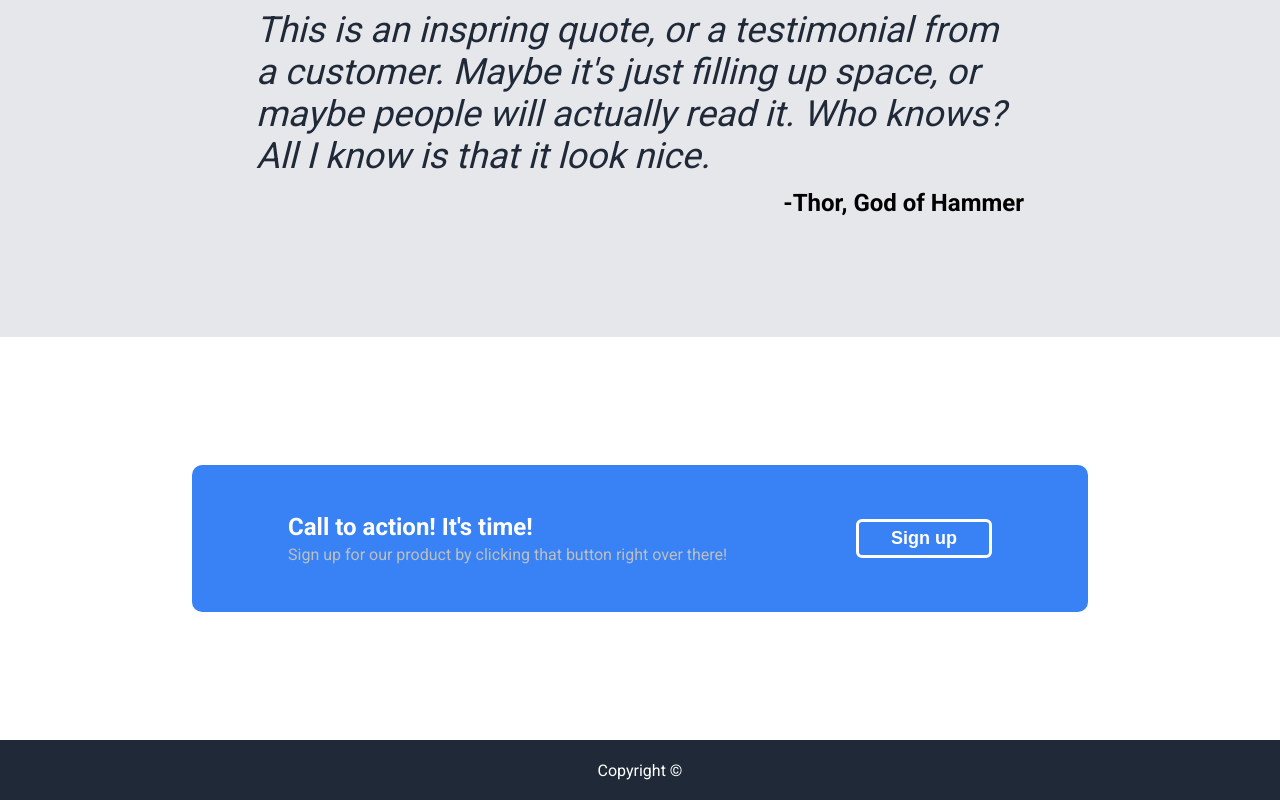
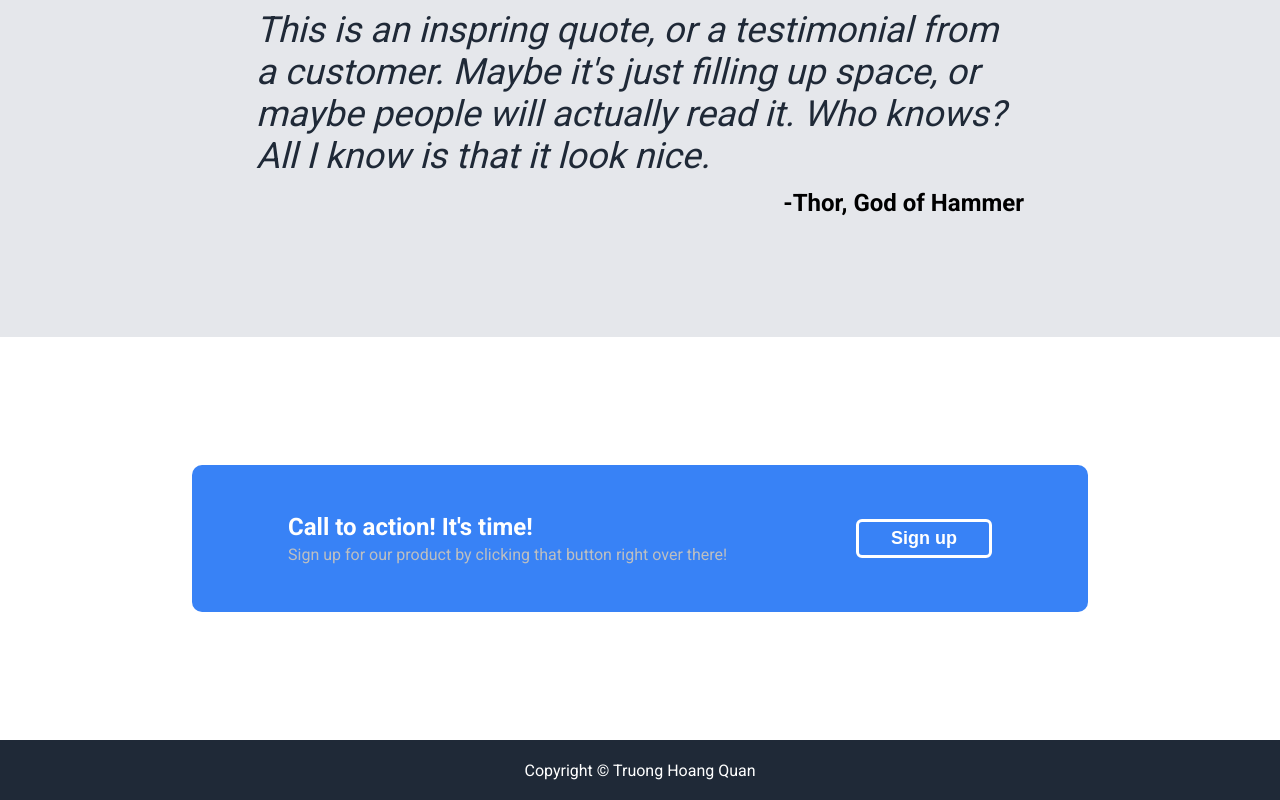
Before and after one commit to hoangquan456/landing-page, a plain HTML site: page index.html in a window 1280 px wide. Shown: the part 1119-1919 px from the top of the page. Drawn offline with Linux system fonts and the light colour scheme.

Commit message:
Finish CSS for section 2,3,4. Fix typo in html

```diff
--- a/index.html
+++ b/index.html
@@ -82,7 +82,7 @@
     </div>
 
     <div class = "footer">
-        Copyright &copy;
+        Copyright &copy; Truong Hoang Quan
     </div>
 </body>
 </html>
```
